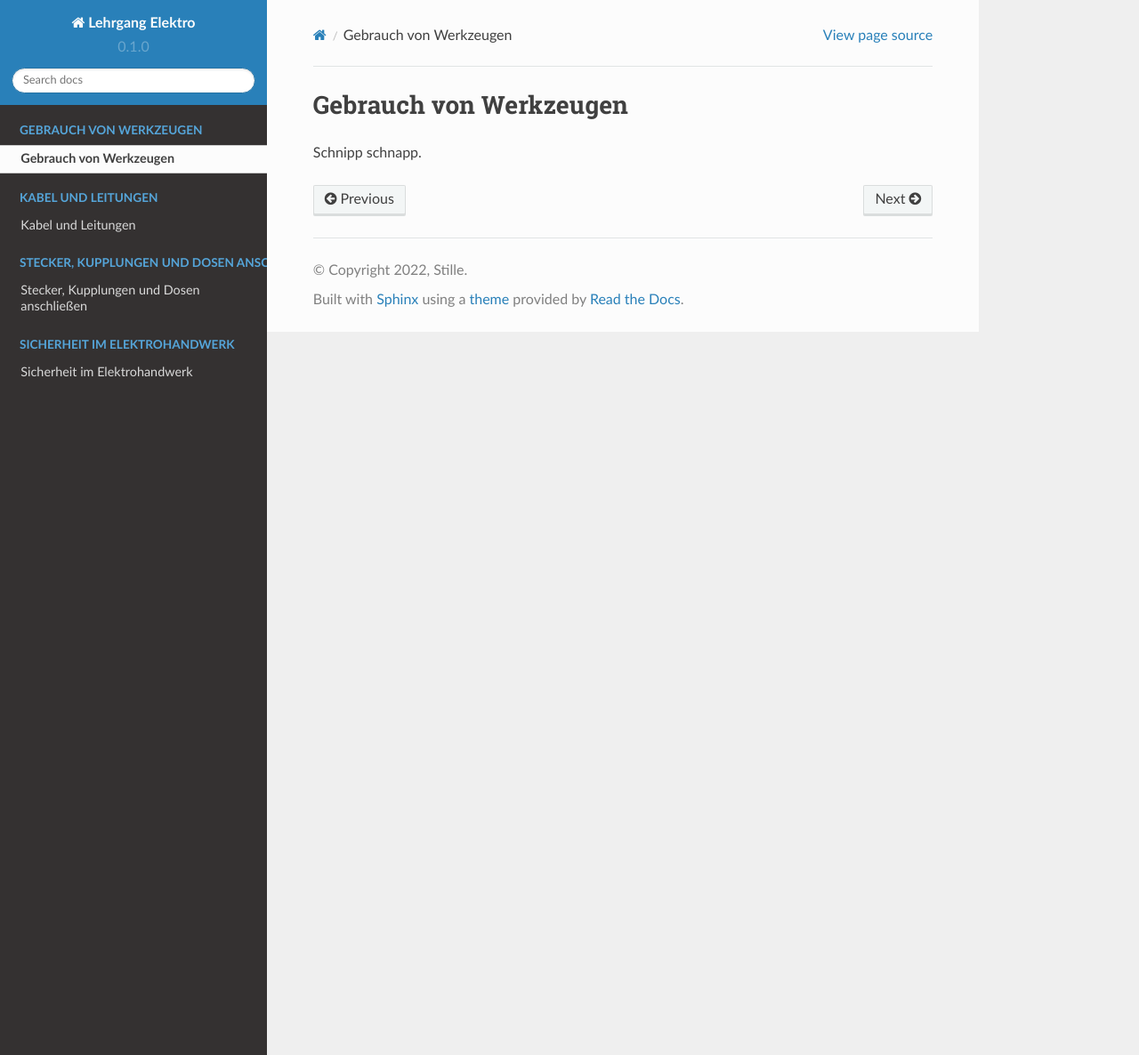
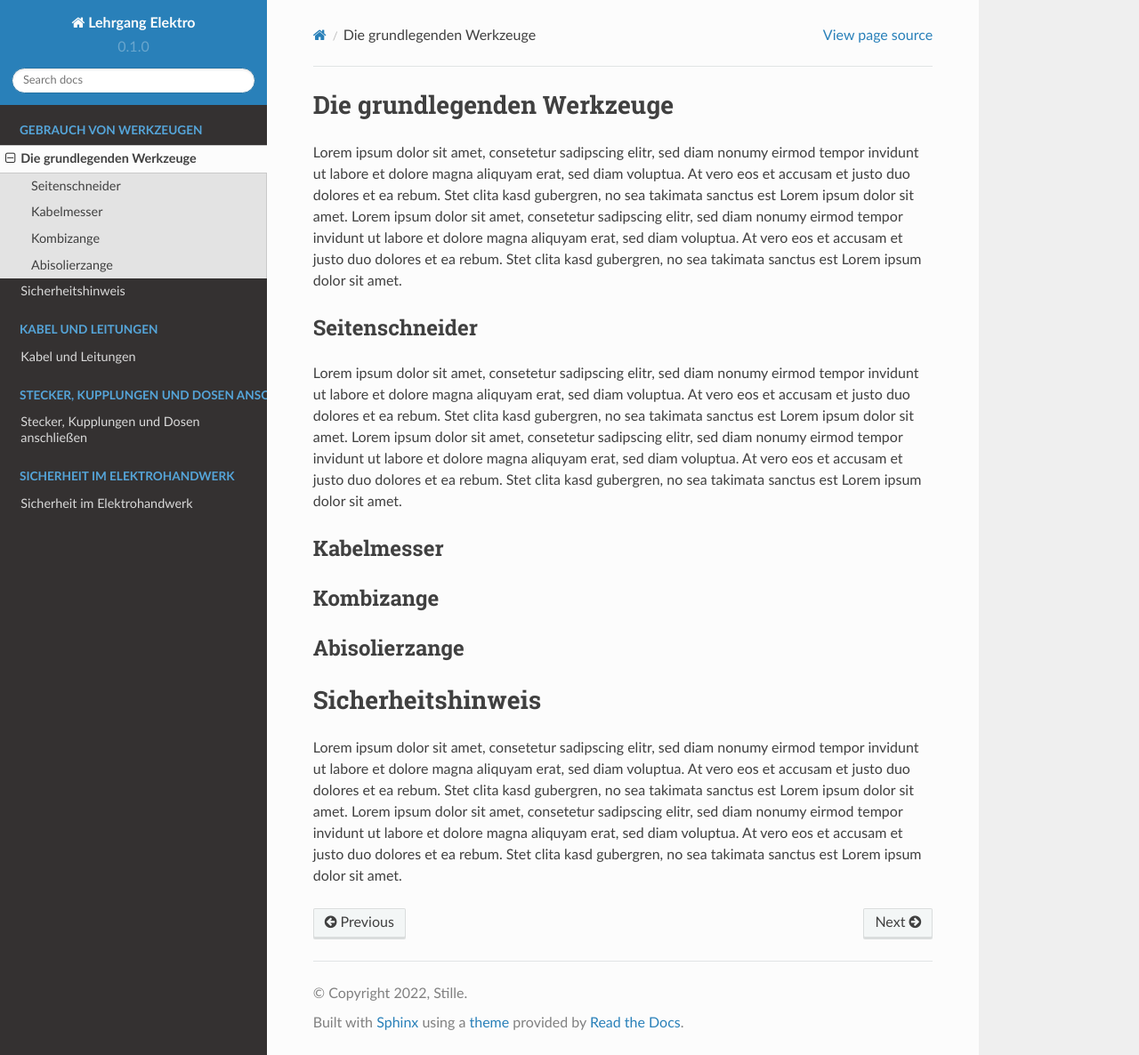
Before and after one commit to davidpaletti/elektro, a Sphinx documentation site: the page built from docs/source/werkzeuge.rst, in a window 1280 px wide and 1186 px high. Shown: the whole window at 89% size. Built offline with Sphinx 7.4.7 and the Read the Docs theme 2.0.0, drawn with Linux system fonts in a browser that asks for light colours; pages that are not in the unit, such as notebooks, are missing from menus.

Commit message:
Update werkzeuge.rst

```diff
--- a/docs/source/werkzeuge.rst
+++ b/docs/source/werkzeuge.rst
@@ -1,6 +1,41 @@
-.. _werkzeuge:
+Die grundlegenden Werkzeuge
+===========================
 
-Gebrauch von Werkzeugen
-=======================
+Lorem ipsum dolor sit amet, consetetur sadipscing elitr, sed diam nonumy eirmod tempor invidunt
+ut labore et dolore magna aliquyam erat, sed diam voluptua. At vero eos et accusam et justo duo
+dolores et ea rebum. Stet clita kasd gubergren, no sea takimata sanctus est Lorem ipsum dolor sit
+amet. Lorem ipsum dolor sit amet, consetetur sadipscing elitr, sed diam nonumy eirmod tempor
+invidunt ut labore et dolore magna aliquyam erat, sed diam voluptua. At vero eos et accusam et
+justo duo dolores et ea rebum. Stet clita kasd gubergren, no sea takimata sanctus est Lorem ipsum
+dolor sit amet.
 
-Schnipp schnapp.
+Seitenschneider
+---------------
+
+Lorem ipsum dolor sit amet, consetetur sadipscing elitr, sed diam nonumy eirmod tempor invidunt
+ut labore et dolore magna aliquyam erat, sed diam voluptua. At vero eos et accusam et justo duo
+dolores et ea rebum. Stet clita kasd gubergren, no sea takimata sanctus est Lorem ipsum dolor sit
+amet. Lorem ipsum dolor sit amet, consetetur sadipscing elitr, sed diam nonumy eirmod tempor
+invidunt ut labore et dolore magna aliquyam erat, sed diam voluptua. At vero eos et accusam et
+justo duo dolores et ea rebum. Stet clita kasd gubergren, no sea takimata sanctus est Lorem ipsum
+dolor sit amet.
+
+Kabelmesser
+-----------
+
+Kombizange
+----------
+
+Abisolierzange
+--------------
+
+Sicherheitshinweis
+==================
+
+Lorem ipsum dolor sit amet, consetetur sadipscing elitr, sed diam nonumy eirmod tempor invidunt
+ut labore et dolore magna aliquyam erat, sed diam voluptua. At vero eos et accusam et justo duo
+dolores et ea rebum. Stet clita kasd gubergren, no sea takimata sanctus est Lorem ipsum dolor sit
+amet. Lorem ipsum dolor sit amet, consetetur sadipscing elitr, sed diam nonumy eirmod tempor
+invidunt ut labore et dolore magna aliquyam erat, sed diam voluptua. At vero eos et accusam et
+justo duo dolores et ea rebum. Stet clita kasd gubergren, no sea takimata sanctus est Lorem ipsum
+dolor sit amet.
```
